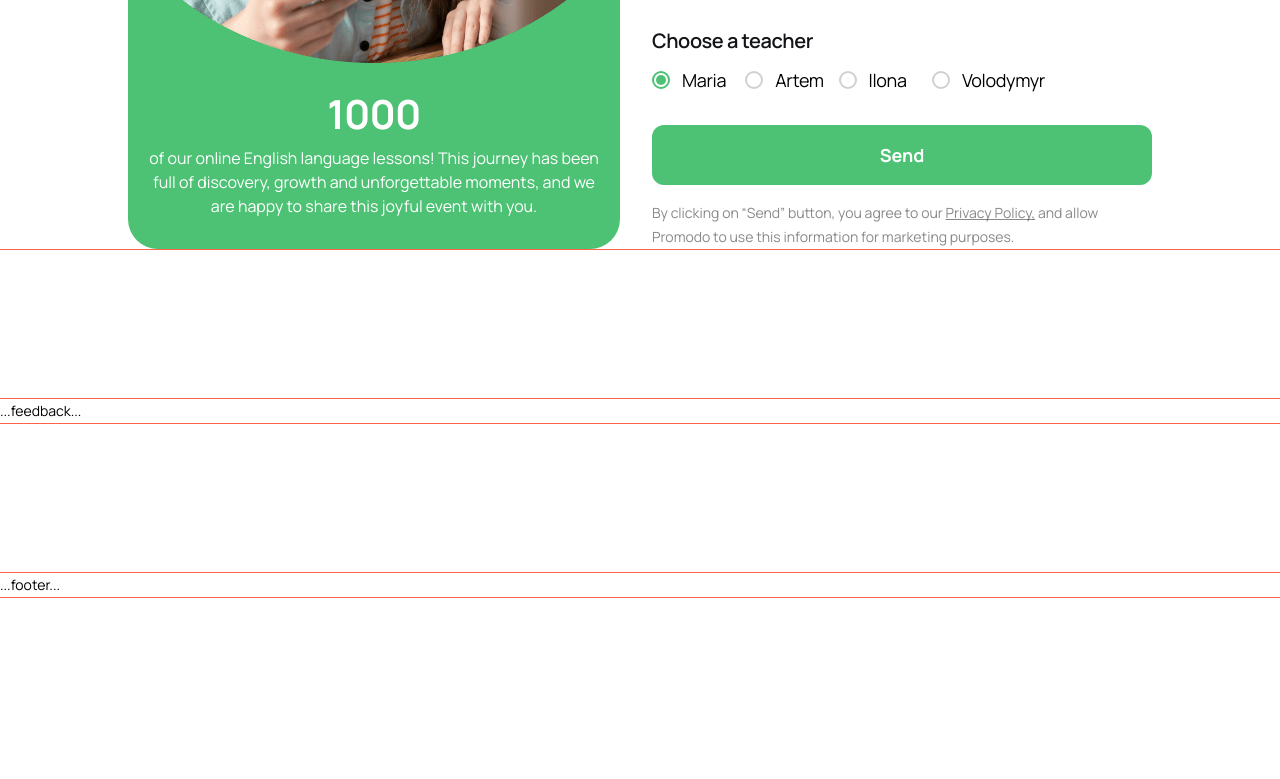
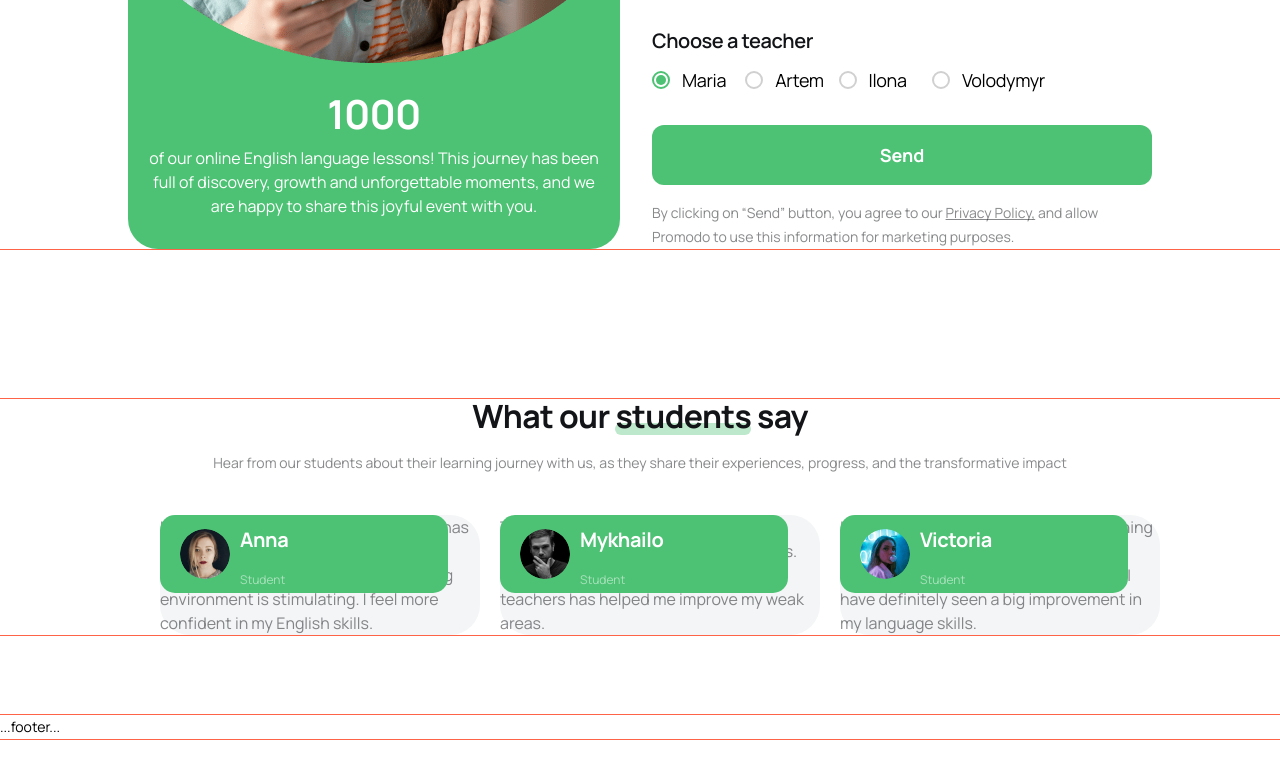
Before and after one commit to DimasWerito/GoIT-Markup-Final-Project, a website built with Vite: page src/index.html in a window 1280 px wide. Shown: the part 4846-5625 px from the top of the page. Before the commit the page ends 5593 px from the top, so only its background shows below. Built offline with nearby package versions, Linux system fonts and the light colour scheme.

Commit message:
Feedback

```diff
--- a/src/css/feedback.css
+++ b/src/css/feedback.css
@@ -0,0 +1,120 @@
+.feedback {
+    padding: 0 20px;
+    margin: 0 auto 80px;
+}
+
+/* #region Title block */
+.feedback-title {
+    margin: 0 auto;
+}
+.feedback-head {
+    font-weight: 700;
+    font-size: 32px;
+    line-height: 1.12;
+    letter-spacing: -0.02em;
+    text-align: center;
+    color: var(--color-black);
+    margin-top: 0;
+    margin-bottom: 16px;
+}
+.feedback-head-span {
+    display: inline-block;
+    position: relative;
+}
+.feedback-head-span::after {
+    content: '';
+    width: 100%;
+    height: 12px;
+    border-radius: 8px;
+    background-color: #bee8cc;
+    display: inline-block;
+    position: absolute;
+    bottom: 0;
+    left: 0;
+    z-index: -1;
+}
+.feedback-title-desc {
+    font-weight: 400;
+    font-size: 14px;
+    line-height: 1.71;
+    text-align: center;
+    color: rgba(18, 20, 23, 0.5);
+    margin-top: 0;
+    margin-bottom: 40px;
+}
+/* #endregion */
+
+/* #region Grid block */
+.feedback-list {
+    display: flex;
+    justify-content: center;
+    flex-wrap: wrap;
+    gap: 20px;
+    list-style: none;
+}
+.feedback-item {
+    display: flex;
+    flex-direction: column;
+    align-content: center;
+    padding: 0;
+    width: 320px;
+    /* height: 326px; */
+    border-radius: 30px;
+    text-align: left;
+
+    /* background-color: #f3f5f6; */
+    background-color: var(--color-gray);
+}
+.feedback-rectangle {
+    display: flex;
+    /* justify-content: center; */
+    align-items: center;
+    position: absolute;
+    padding: 0 20px;
+    width: 288px;
+    height: 78px;
+    border-radius: 15px;
+    /* background: #4dc274; */
+    background: var(--color-green);
+}
+.feedback-item-photo {
+    border-radius: 50%;
+    margin-right: 10px;
+}
+.feedback-item-prof {
+    display: block;
+    justify-content: center;
+}
+.feedback-item-name {
+    font-family: Manrope;
+    font-size: 20px;
+    font-weight: 700;
+    line-height: 24px;
+    letter-spacing: -0.02em;
+    text-align: left;
+    /* color: #fff; */
+    color: var(--color-white);
+}
+.feedback-item-role {
+    font-family: Manrope;
+    font-size: 12px;
+    font-weight: 400;
+    line-height: 16px;
+    text-align: left;
+
+    color: #ffffff83;
+    /* color: var(--color-white); */
+}
+.feedback-item-desc {
+    /* display: flex; */
+    margin: 0 auto;
+
+    font-family: Manrope;
+    font-size: 16px;
+    font-weight: 400;
+    line-height: 24px;
+    text-align: left;
+
+    color: rgba(18, 20, 23, 0.5);
+}
+/* #endregion */
--- a/src/partials/feedback.html
+++ b/src/partials/feedback.html
@@ -1,3 +1,86 @@
 <section class="feedback">
-    ...feedback...
+    <div class="feedback-title">
+        <h2 class="feedback-head">What our <span class="feedback-head-span">students</span> say</h2>
+        <p class="feedback-title-desc">
+            Hear from our students about their learning journey with us, as they share their experiences, progress, and
+            the transformative impact
+        </p>
+    </div>
+    <ul class="feedback-list">
+        <li class="feedback-item">
+            <div class="feedback-rectangle">
+                <img
+                    src="../img/feedback/anna-1x.png"
+                    alt=""
+                    class="feedback-item-photo"
+                    srcset="
+                        ../img/feedback/anna-1x.png 1x,
+                        ../img/feedback/anna-2x.png 2x,
+                        ../img/feedback/anna-3x.png 3x
+                    "
+                    width="50"
+                    height="50"
+                    loading="lazy"
+                />
+                <div class="feedback-item-prof">
+                    <p class="feedback-item-name">Anna</p>
+                    <p class="feedback-item-role">Student</p>
+                </div>
+            </div>
+            <p class="feedback-item-desc">
+                My experience at the language school has been nothing short of amazing. The teachers are dedicated and
+                the learning environment is stimulating. I feel more confident in my English skills.
+            </p>
+        </li>
+        <li class="feedback-item">
+            <div class="feedback-rectangle">
+                <img
+                    src="../img/feedback/mykhailo-1x.png"
+                    alt=""
+                    class="feedback-item-photo"
+                    srcset="
+                        ../img/feedback/mykhailo-1x.png 1x,
+                        ../img/feedback/mykhailo-2x.png 2x,
+                        ../img/feedback/mykhailo-3x.png 3x
+                    "
+                    width="50"
+                    height="50"
+                    loading="lazy"
+                />
+                <div class="feedback-item-prof">
+                    <p class="feedback-item-name">Mykhailo</p>
+                    <p class="feedback-item-role">Student</p>
+                </div>
+            </div>
+            <p class="feedback-item-desc">
+                The school offers a great balance of language theory and practical exercises. The personalized feedback
+                from the teachers has helped me improve my weak areas.
+            </p>
+        </li>
+        <li class="feedback-item">
+            <div class="feedback-rectangle">
+                <img
+                    src="../img/feedback/victoria-1x.png"
+                    alt=""
+                    class="feedback-item-photo"
+                    srcset="
+                        ../img/feedback/victoria-1x.png 1x,
+                        ../img/feedback/victoria-2x.png 2x,
+                        ../img/feedback/victoria-3x.png 3x
+                    "
+                    width="50"
+                    height="50"
+                    loading="lazy"
+                />
+                <div class="feedback-item-prof">
+                    <p class="feedback-item-name">Victoria</p>
+                    <p class="feedback-item-role">Student</p>
+                </div>
+            </div>
+            <p class="feedback-item-desc">
+                I love the dynamic and interactive teaching methods used here. It's a great place to learn English in a
+                fun and effective way. I have definitely seen a big improvement in my language skills.
+            </p>
+        </li>
+    </ul>
 </section>
```
